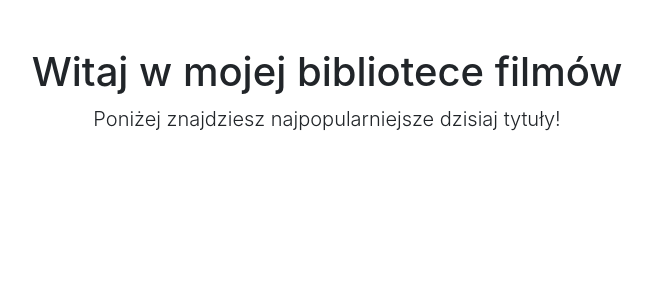
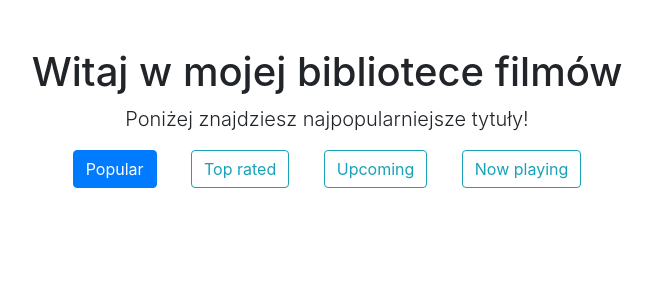
Before and after one commit to Tomasz26/movies_catalogue, a Flask app: page /?list_type=popular in a window 1280 px wide. Shown: the part 56-356 px from the top of the page, without its empty margins (313-965 px from the left). Run offline with Flask 3, Linux system fonts and the light colour scheme; data that the repository does not hold is empty; some libraries are stand-ins or nearby versions.

Commit message:
Add tabs with movie lists

```diff
--- a/main.py
+++ b/main.py
@@ -1,16 +1,21 @@
-from flask import Flask, render_template, url_for
+from flask import Flask, render_template, url_for, request
 import requests
 import json
 import tmdb_client
 import random
 
 app = Flask(__name__)
+movie_list = ['popular', 'top_rated', 'upcoming', 'now_playing']
 
 @app.route('/')
 def homepage():
-    movies = tmdb_client.get_popular_movies(8)
+    selected_list = request.args.get('list_type', 'popular')
+    if selected_list not in movie_list:
+        selected_list = 'popular'
+    movies = tmdb_client.get_popular_movies(8, type = selected_list)
     random.shuffle(movies)
-    return render_template("homepage.html", movies=movies)
+
+    return render_template("homepage.html", movies=movies, movie_list=movie_list, list_type = selected_list)
 
 @app.context_processor
 def utility_processor():
@@ -21,5 +26,6 @@ def utility_processor():
 @app.route("/movie/<movie_id>")
 def movie_details(movie_id):
     details = tmdb_client.get_single_movie(movie_id)
-    cast = tmdb_client.get_movie_credits(movie_id)
+    credits = tmdb_client.get_movie_credits(movie_id)
+    cast = credits.get('cast', [])
     return render_template("movie_details.html", movie=details, cast = cast)
--- a/templates/homepage.html
+++ b/templates/homepage.html
@@ -3,9 +3,18 @@
 {% block content %}
 
 <div class="row">
-   <div class="col-lg-12 text-center">
+   <div class="col-lg-12 text-center " style="margin-bottom: 15px;">
        <h1 class="mt-5">Witaj w mojej bibliotece filmów</h1>
-       <p class="lead">Poniżej znajdziesz najpopularniejsze dzisiaj tytuły!</p>
+       <p class="lead">Poniżej znajdziesz najpopularniejsze tytuły!</p>
+       {% for type in movie_list %}
+        <div class="col-lg-12 mb-4 d-inline">
+            {% if list_type == type %}
+                <a href="{{ url_for('homepage', list_type=type) }}" class="btn btn-primary">{{ type|replace('_', ' ')|capitalize }}</a>
+            {% else %}
+                <a href="{{ url_for('homepage', list_type=type) }}" class="btn btn-outline-info">{{ type|replace('_', ' ')|capitalize }}</a>
+            {% endif %}
+        </div>
+        {% endfor %}
    </div>
    {% for movie in movies %}
    <div class="card text-white col-lg-3 col-md-6 mb-4 h-100">
--- a/templates/movie_details.html
+++ b/templates/movie_details.html
@@ -33,11 +33,9 @@
         <div class="col-md-4 col-sm-6 mb-4">
             <a href="#">
                 <figure class="figure">
-                    <p>{{ actor.profile_path }}</p>
                     {% if actor.profile_path %}
                         <img src="{{ tmdb_image_url(actor.profile_path, "w185") }}" class="figure-img img-fluid rounded" alt="{{ actor.name }}">
                     {% else %}
-                        <p>I CO MI ZROBISZ</p>
                         <img src="https://placehold.it/185x278?text={{ actor.name }}" class="figure-img img-fluid rounded" alt="{{ actor.name }}">
                     {% endif %}
                     <figcaption class="figure-caption">{{ actor.name }} as {{ actor.character }}</figcaption>
--- a/tmdb_client.py
+++ b/tmdb_client.py
@@ -8,15 +8,16 @@ def get_poster_url(poster_api_path, size="w342"):
     base_url = "https://image.tmdb.org/t/p/"
     return f"{base_url}{size}/{poster_api_path}"
 
-def get_movies():
+def get_movies(type):
     #func tht downloads most popular movies from tmdb API
-    target = 'https://api.themoviedb.org/3/movie/popular'
+    target = f"https://api.themoviedb.org/3/movie/{type}"
     r = requests.get(target, params=params)
+    r.raise_for_status()
     return(r.json())
 
-def get_popular_movies(how_many):
+def get_popular_movies(how_many, type):
     #func that limits r.json cause its huge
-    r = get_movies()
+    r = get_movies(type)
     movies = r['results'][:how_many]
     return movies
 
```
